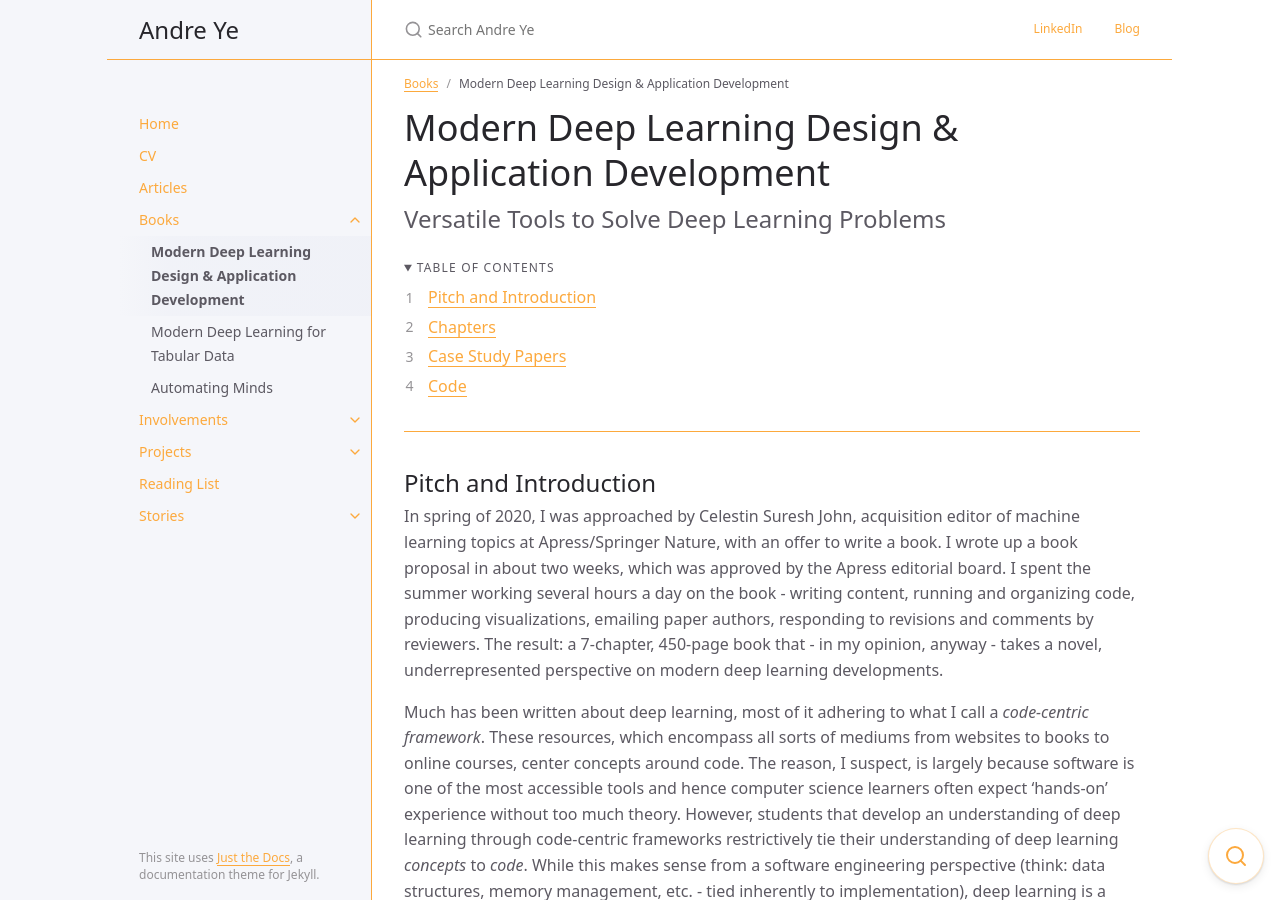
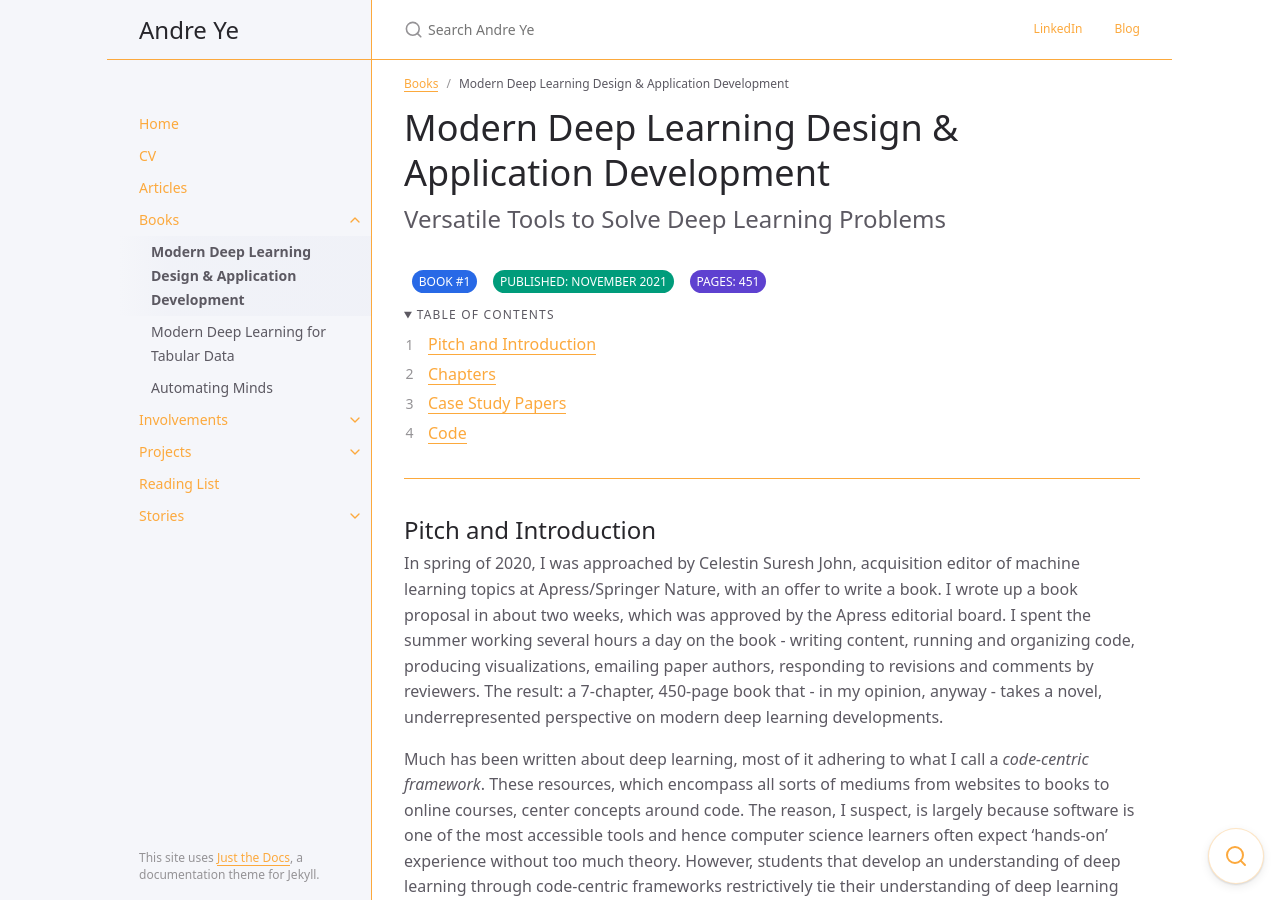
Before and after one commit to andre-ye/andre-ye.github.io-retired, a Jekyll site: the page built from docs/books/modern-deep-learning.md, in a window 1280 px wide and 900 px high. Built offline with Jekyll 4.4.1, drawn with Linux system fonts in a browser that asks for light colours; nearby versions of some CDN libraries.

Commit message:
Update modern-deep-learning.md

```diff
--- a/docs/books/modern-deep-learning.md
+++ b/docs/books/modern-deep-learning.md
@@ -11,6 +11,15 @@ has_children: false
 
 Versatile Tools to Solve Deep Learning Problems
 {: .fs-6 .fw-300 }
+
+Book #1
+{: .label .label-blue}
+
+Published: November 2021
+{: .label .label-green}
+
+Pages: 451
+{: .label .label-purple}
 
 <details open markdown="block">
   <summary>
```
